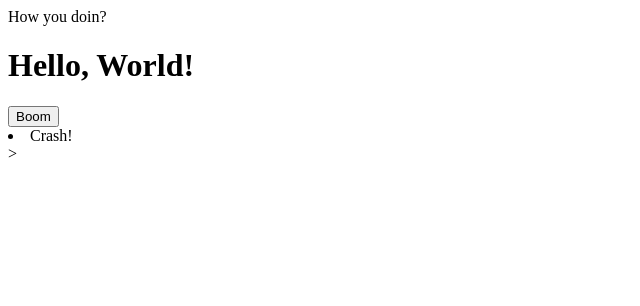
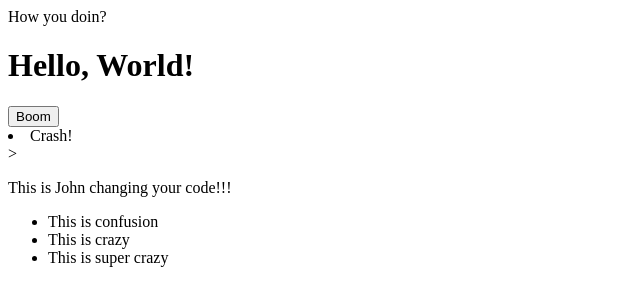
Before and after one commit to gcmceachin/6-3-git-demo, a plain HTML site: page index.html in a window 1280 px wide. Shown: the whole page, without its empty margins (0-640 px from the left). Drawn offline with Linux system fonts and the light colour scheme.

Commit message:
added list

```diff
--- a/index.html
+++ b/index.html
@@ -7,6 +7,7 @@
   <body>
     <header>How you doin?</header>
     <h1>Hello, World!</h1>
+
     <button input='button'>Boom</button>
 
     <div
@@ -15,5 +16,13 @@
     </ul>
 
     ></div>
+
+    <p>This is John changing your code!!!</p>
+    <ul>
+      <li>This is confusion</li>
+      <li>This is crazy</li>
+      <li>This is super crazy</li>
+    </ul>
+
   </body>
 </html>
```
